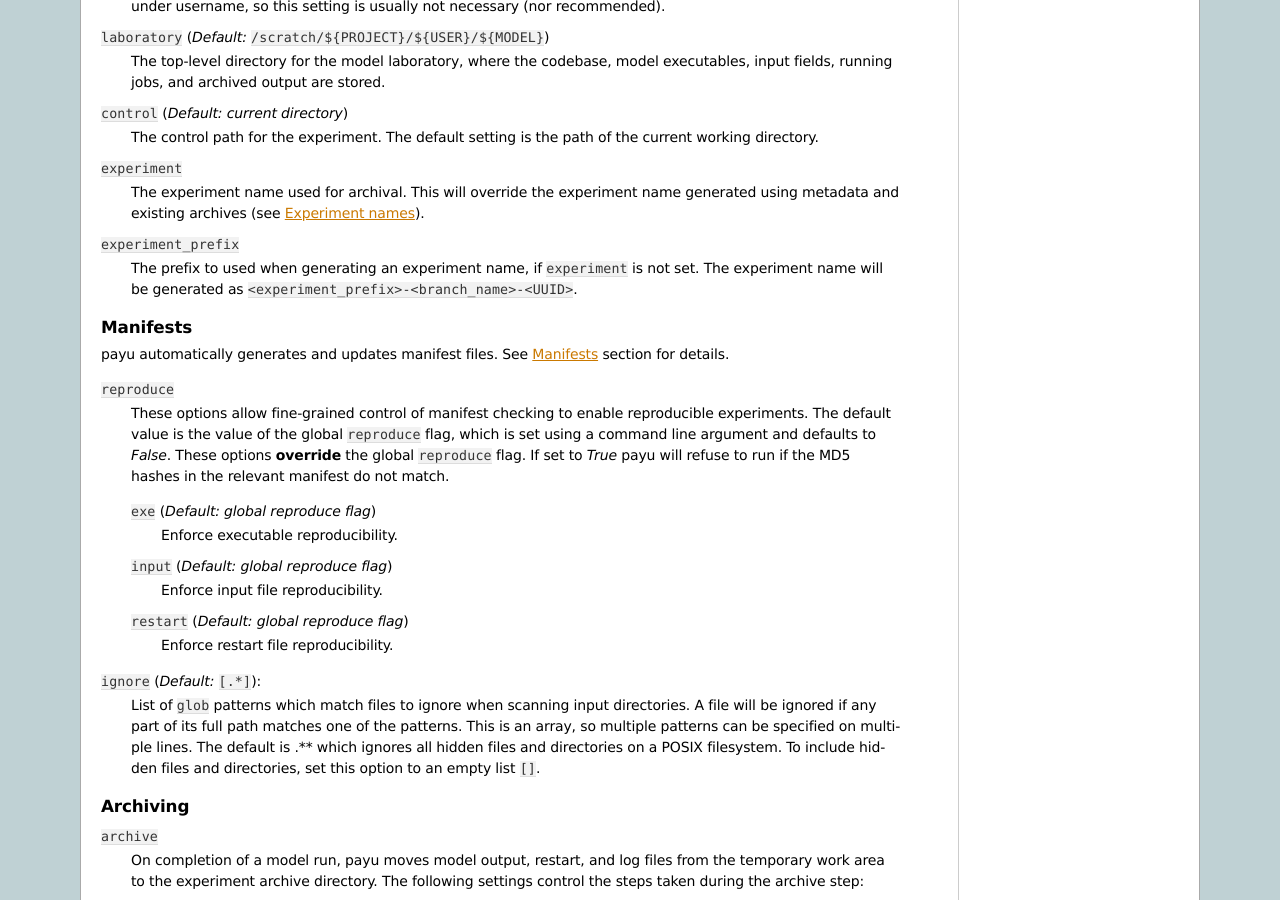
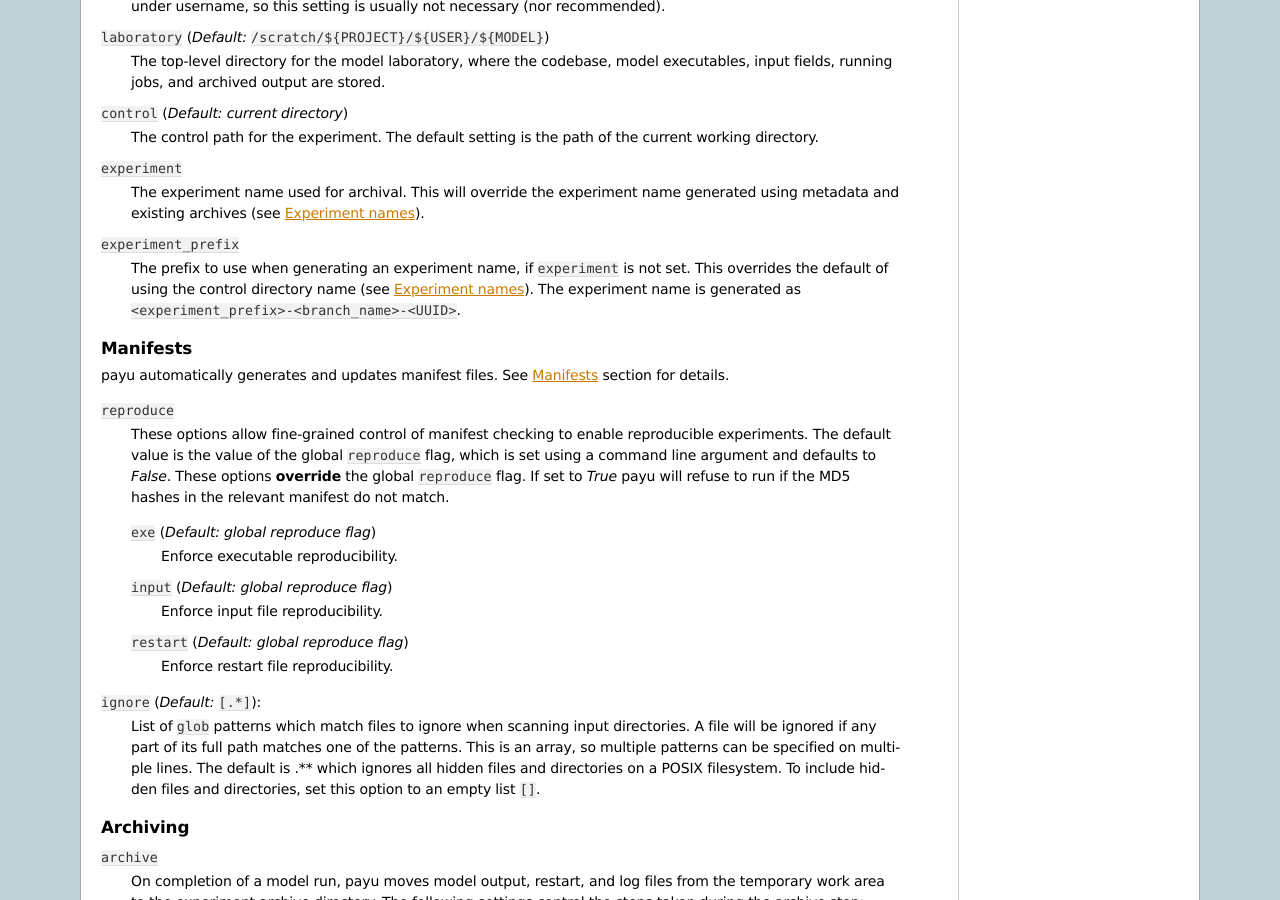
Before and after one commit to payu-org/payu, a Sphinx documentation site: the page built from docs/source/config.rst, in a window 1280 px wide and 900 px high, scrolled down 3677 px. Built offline with Sphinx 7.4.7, drawn with Linux system fonts in a browser that asks for light colours.

Commit message:
Apply Aidan's suggestion.

```diff
--- a/docs/source/config.rst
+++ b/docs/source/config.rst
@@ -253,8 +253,9 @@ configuration.
    (see :ref:`experiment_names`).
 
 ``experiment_prefix``
-   The prefix to used when generating an experiment name, if ``experiment`` is not set.
-   The experiment name will be generated as ``<experiment_prefix>-<branch_name>-<UUID>``.
+   The prefix to use when generating an experiment name, if ``experiment`` is not set.
+   This overrides the default of using the control directory name (see :ref:`experiment_names`).
+   The experiment name is generated as ``<experiment_prefix>-<branch_name>-<UUID>``.
 
 Manifests
 ---------
```
